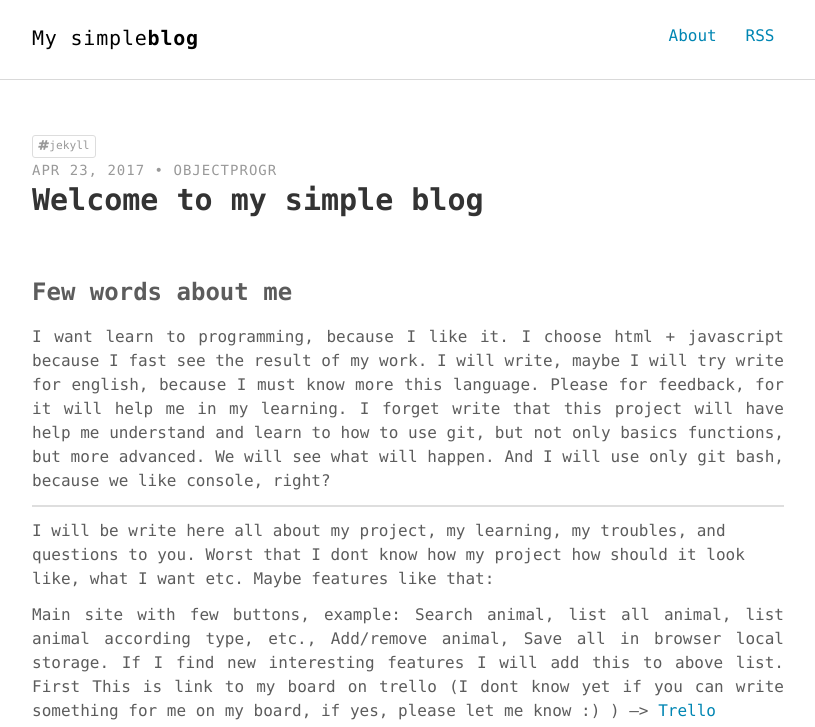
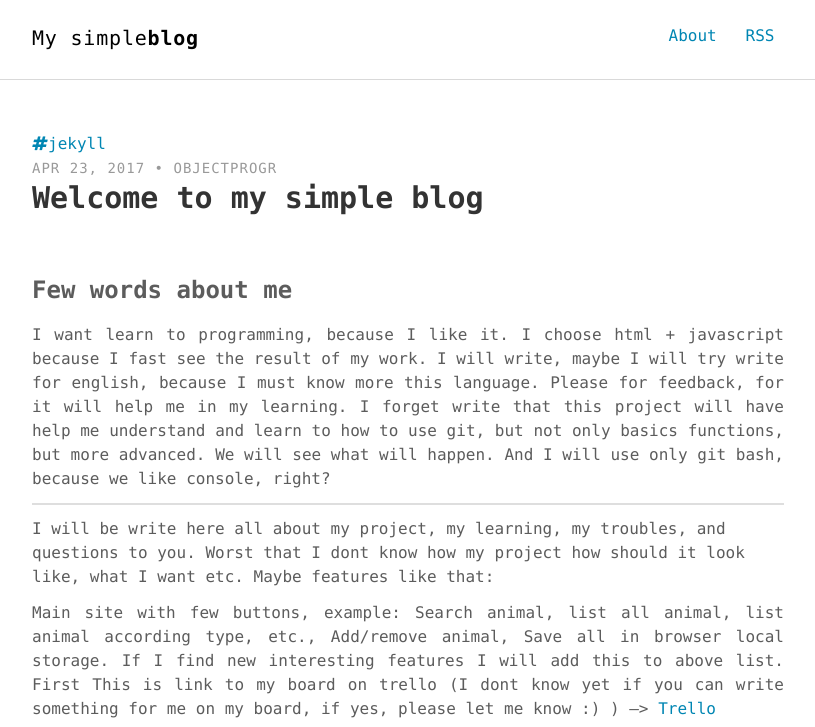
Before and after one commit to objectprogr/old_github_io_website, a Jekyll site: the page built from _posts/2017-04-23-Welcome-to-my-simple-blog.md, in a window 1280 px wide. Shown: the top 727 px of the page, without its empty margins (232-1047 px from the left). Built offline with Jekyll 4.4.1, drawn with Linux system fonts in a browser that asks for light colours; comment, search, counter and statistics services are not loaded; grey boxes are pictures that could not be loaded.

Commit message:
Page with tag cloud customize

```diff
--- a/assets/scss/_layout.scss
+++ b/assets/scss/_layout.scss
@@ -308,7 +308,7 @@
         margin-top: 1rem;
     }
 
-    .tagged a {
+    .tagged a .tag-anchor{
         border: 1px solid #ddd;
         padding: 2px 5px;
         background: transparent;
@@ -326,7 +326,7 @@
         border-radius: 3px;
     }
 
-    .tagged a:hover {
+    .tagged a:hover .tag-anchor{
         cursor: pointer;
         border: 1px solid #555;
         background: #444;
@@ -338,3 +338,6 @@
     margin: 0 auto;
     display: block;
 }
+.tag-cloud .tag-cloud-small{
+  text-align: center;
+}
--- a/tagged.html
+++ b/tagged.html
@@ -38,6 +38,7 @@
 	<style>
 	#{{ tag | slugify }} {
 		transition: opacity 0.5s ease-out;
+		text-align: center;
     opacity: 0;
     height: 0;
     overflow: hidden;
```
